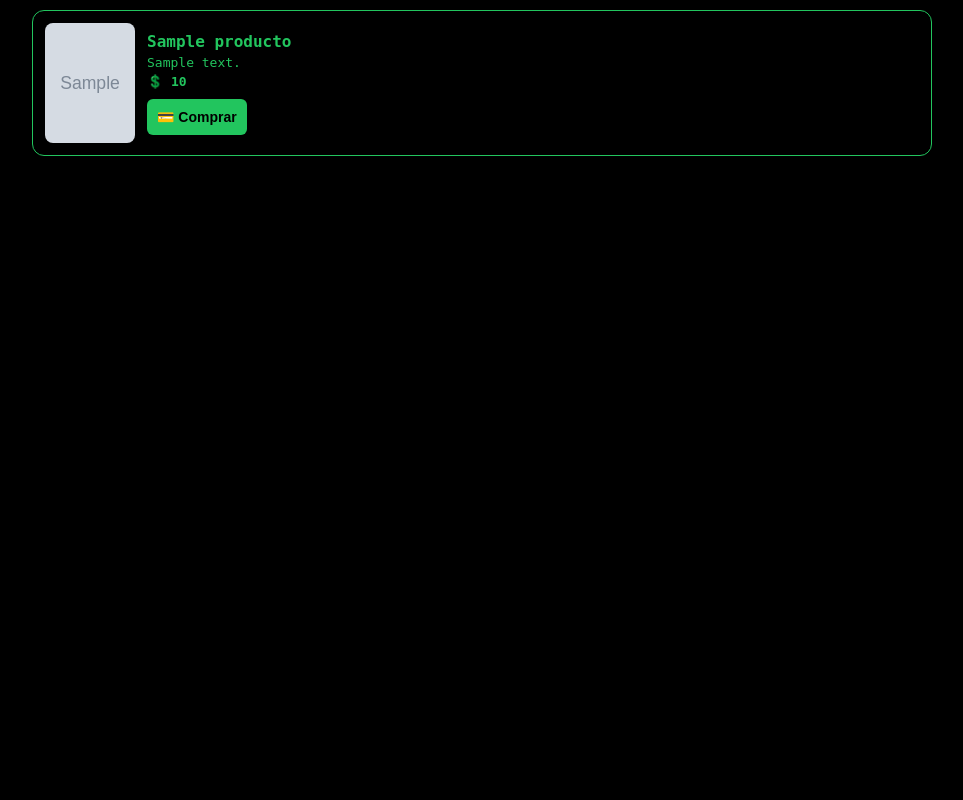
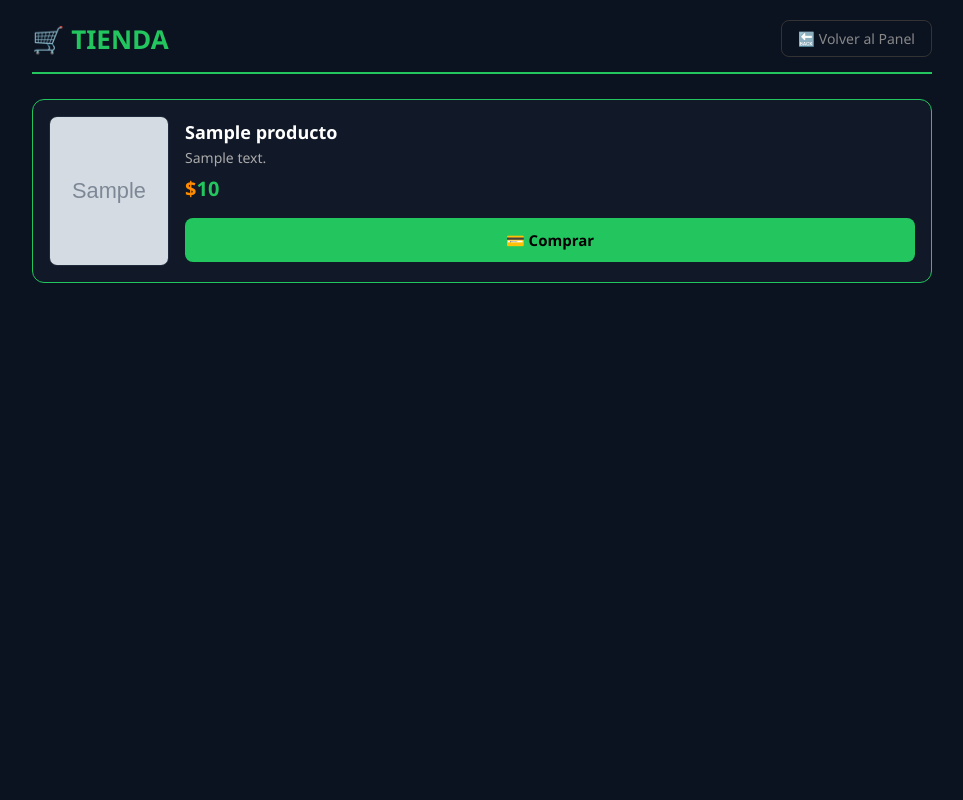
Before and after one commit to dexterxiteado-tech/DEXTER-MODZ-, a Flask app: template templates/store.html in a window 1280 px wide. Shown: the whole page, without its empty margins (158-1121 px from the left). Run offline with Flask 3, Linux system fonts and the light colour scheme; the visitor is signed in with stand-in values (Sample User, id 1); the template is opened without the code that fills it: most values are stand-ins (such as "Sample title", 1, 10 or a date in 2020); grey boxes marked "Sample" are stand-in pictures.

Commit message:
Revamp store.html layout and styling

```diff
--- a/templates/store.html
+++ b/templates/store.html
@@ -1,102 +1,237 @@
-
 <!DOCTYPE html>
 <html>
 <head>
 <meta name="viewport" content="width=device-width, initial-scale=1.0">
-<title>Store</title>
+<title>Store - PAPI DEXTER</title>
 
 <style>
-body{
-    background:black;
-    color:#22c55e;
-    font-family:monospace;
-    margin:0;
-    padding:10px;
+* {
+    margin: 0;
+    padding: 0;
+    box-sizing: border-box;
+}
+
+body {
+    background: #0b1220;
+    color: white;
+    font-family: 'Segoe UI', sans-serif;
+    margin: 0;
+    padding: 20px;
+    min-height: 100vh;
+}
+
+/* HEADER */
+.header {
+    max-width: 900px;
+    margin: 0 auto 25px auto;
+    display: flex;
+    justify-content: space-between;
+    align-items: center;
+    border-bottom: 2px solid #22c55e;
+    padding-bottom: 15px;
+}
+
+.header h1 {
+    color: #22c55e;
+    font-size: 26px;
+}
+
+.header .back {
+    color: #888;
+    text-decoration: none;
+    font-size: 14px;
+    padding: 8px 16px;
+    border: 1px solid #333;
+    border-radius: 8px;
+    transition: 0.3s;
+}
+
+.header .back:hover {
+    border-color: #22c55e;
+    color: #22c55e;
 }
 
 /* CONTENEDOR */
-.container{
-    max-width:900px;
-    margin:auto;
+.container {
+    max-width: 900px;
+    margin: auto;
+    display: flex;
+    flex-direction: column;
+    gap: 16px;
 }
 
 /* CARD */
-.card{
-    display:flex;
-    gap:12px;
-    border:1px solid #22c55e;
-    padding:12px;
-    margin-bottom:12px;
-    border-radius:12px;
-    align-items:center;
-    transition:0.3s;
+.card {
+    display: flex;
+    gap: 16px;
+    border: 1px solid #22c55e;
+    padding: 16px;
+    border-radius: 12px;
+    align-items: center;
+    transition: 0.3s;
+    background: #111827;
 }
 
 /* HOVER */
-.card:hover{
-    box-shadow:0 0 10px #22c55e;
+.card:hover {
+    box-shadow: 0 0 20px rgba(34, 197, 94, 0.2);
+    border-color: #4ade80;
+    transform: translateY(-2px);
 }
 
-/* IMAGEN */
-.card img{
-    width:90px;
-    height:120px;
-    object-fit:cover;
-    border-radius:8px;
+/* IMAGEN DEL PRODUCTO */
+.card img {
+    width: 120px;
+    height: 150px;
+    object-fit: cover;
+    border-radius: 8px;
+    background: #0a0a0a;
+    border: 1px solid #1e293b;
+    flex-shrink: 0;
+}
+
+/* IMAGEN POR DEFECTO (cuando no hay imagen) */
+.card .no-image {
+    width: 120px;
+    height: 150px;
+    border-radius: 8px;
+    background: linear-gradient(135deg, #1a1a2e, #16213e);
+    display: flex;
+    align-items: center;
+    justify-content: center;
+    font-size: 50px;
+    color: #333;
+    border: 1px solid #1e293b;
+    flex-shrink: 0;
 }
 
 /* INFO */
-.info{
-    flex:1;
-    display:flex;
-    flex-direction:column;
-    gap:4px;
+.info {
+    flex: 1;
+    display: flex;
+    flex-direction: column;
+    gap: 4px;
+    min-width: 0;
 }
 
-/* TEXTO */
-.info h2{
-    margin:0;
-    font-size:16px;
+/* NOMBRE */
+.info h2 {
+    margin: 0;
+    font-size: 18px;
+    color: #fff;
+    font-weight: bold;
 }
 
-.info p{
-    margin:0;
-    font-size:13px;
+/* DESCRIPCIÓN */
+.info .desc {
+    margin: 0;
+    font-size: 14px;
+    color: #aaa;
+    line-height: 1.4;
 }
 
 /* PRECIO */
-.price{
-    font-size:15px;
-    font-weight:bold;
+.info .price {
+    font-size: 20px;
+    font-weight: bold;
+    color: #22c55e;
+    margin: 4px 0;
 }
 
-/* BOTÓN */
-.btn{
-    margin-top:6px;
-    padding:10px;
-    font-size:14px;
-    border:none;
-    border-radius:6px;
-    background:#22c55e;
-    color:black;
-    font-weight:bold;
+.info .price .simbolo {
+    color: #ff8c00;
+}
+
+/* BOTÓN COMPRAR */
+.btn {
+    margin-top: 8px;
+    padding: 12px 24px;
+    font-size: 15px;
+    border: none;
+    border-radius: 8px;
+    background: #22c55e;
+    color: black;
+    font-weight: bold;
+    cursor: pointer;
+    transition: 0.3s;
+    text-decoration: none;
+    display: inline-block;
+    text-align: center;
+}
+
+.btn:hover {
+    background: #16a34a;
+    transform: scale(1.03);
+}
+
+.btn:active {
+    transform: scale(0.95);
+}
+
+/* VACÍO */
+.empty {
+    text-align: center;
+    padding: 60px 20px;
+    color: #666;
+}
+
+.empty .big {
+    font-size: 60px;
+    display: block;
+    margin-bottom: 15px;
+}
+
+.empty h2 {
+    color: #888;
+    font-size: 22px;
+}
+
+.empty p {
+    color: #444;
+    font-size: 14px;
+    margin-top: 10px;
 }
 
 /* 📱 MODO TELÉFONO */
-@media(max-width:600px){
-    .card{
-        flex-direction:column;
-        align-items:flex-start;
+@media (max-width: 600px) {
+    body {
+        padding: 10px;
     }
 
-    .card img{
-        width:100%;
-        height:auto;
+    .header {
+        flex-direction: column;
+        gap: 10px;
+        text-align: center;
     }
 
-    .btn{
-        width:100%;
-        text-align:center;
+    .header h1 {
+        font-size: 20px;
+    }
+
+    .card {
+        flex-direction: column;
+        align-items: flex-start;
+        padding: 12px;
+    }
+
+    .card img {
+        width: 100%;
+        height: 180px;
+    }
+
+    .card .no-image {
+        width: 100%;
+        height: 180px;
+        font-size: 40px;
+    }
+
+    .btn {
+        width: 100%;
+        text-align: center;
+    }
+
+    .info {
+        width: 100%;
     }
 }
 </style>
@@ -104,27 +239,53 @@ body{
 
 <body>
 
+<div class="header">
+    <h1>🛒 TIENDA</h1>
+    <a href="/panel" class="back">🔙 Volver al Panel</a>
+</div>
+
 <div class="container">
 
+{% if productos %}
+
     {% for p in productos %}
+
     <div class="card">
 
-    {% if p.imagen %}
-    <img src="{{ p.imagen }}">
+        <!-- IMAGEN DEL PRODUCTO -->
+        {% if p.imagen and p.imagen != 'None' and p.imagen != 'null' %}
+            <img src="{{ p.imagen }}" alt="{{ p.nombre }}" loading="lazy">
+        {% else %}
+            <div class="no-image">🛍️</div>
         {% endif %}
 
         <div class="info">
-        <h2>{{ p.nombre }}</h2>
-        <p>{{ p.descripcion }}</p>
-        <p class="price">💲 {{ p.precio }}</p>
 
-        <a href="{{ p.link }}" target="_blank">
-            <button class="btn">💳 Comprar</button>
-        </a>
+            <h2>{{ p.nombre or 'Sin nombre' }}</h2>
+            <p class="desc">{{ p.descripcion or 'Sin descripción' }}</p>
+            <p class="price"><span class="simbolo">$</span>{{ p.precio or '0' }}</p>
+
+            {% if p.link and p.link != 'None' %}
+                <a href="{{ p.link }}" target="_blank" class="btn">💳 Comprar</a>
+            {% else %}
+                <button class="btn" style="background: #444; cursor: not-allowed;">📦 Sin enlace</button>
+            {% endif %}
+
         </div>
 
     </div>
+
     {% endfor %}
+
+{% else %}
+
+    <div class="empty">
+        <span class="big">🛒</span>
+        <h2>No hay productos</h2>
+        <p>Agrega productos desde el bot de Telegram</p>
+    </div>
+
+{% endif %}
 
 </div>
 
```
Lines whose indentation alone changed are shown as unchanged.
